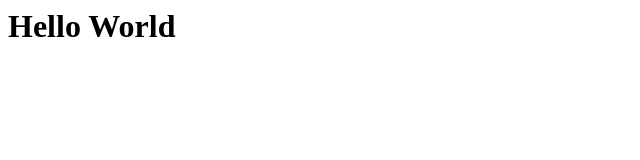
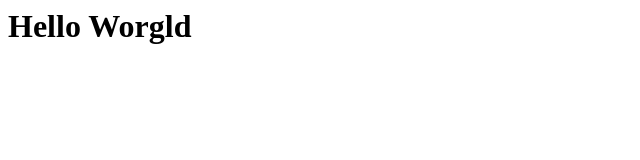
Before and after one commit to prabupavai/prabupavai.github.io, a plain HTML site: page index.html in a window 1280 px wide. Shown: the full height of the page, 0-640 px from the left. Drawn offline with Linux system fonts and the light colour scheme.

Commit message:
Update index.html

```diff
--- a/index.html
+++ b/index.html
@@ -1,3 +1,3 @@
 <html>
-<h1>Hello World</h1>
+<h1>Hello Worgld</h1>
 </html>
```
